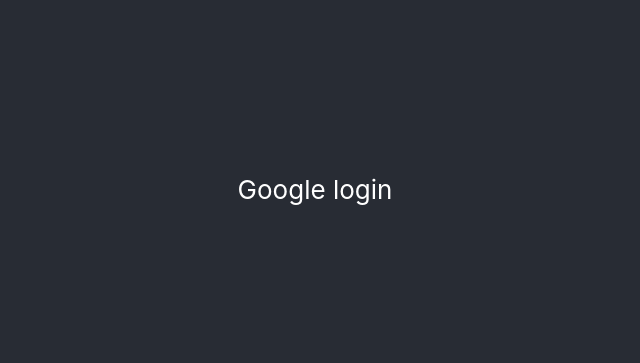
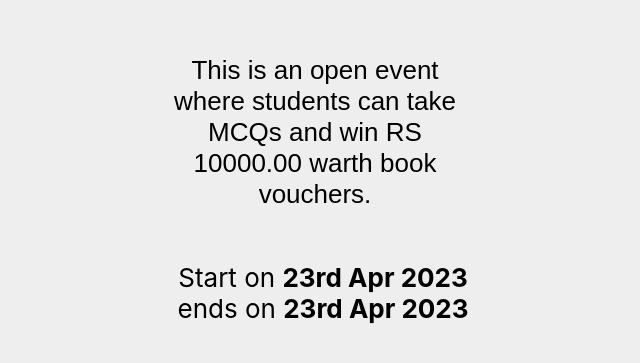
Before and after one commit to DimuthuRoshan/learn-and-win, a React (Create React App) app: page / in a window 1280 px wide. Shown: the part 191-554 px from the top of the page, without its empty margins (325-965 px from the left). Built offline with nearby package versions, Linux system fonts and the light colour scheme; no server answers.

Commit message:
Enhance the google login functionality

```diff
--- a/package.json
+++ b/package.json
@@ -12,9 +12,11 @@
     "@types/react": "^18.2.6",
     "@types/react-dom": "^18.2.4",
     "@types/styled-components": "^5.1.26",
+    "jwt-decode": "^3.1.2",
     "react": "^18.2.0",
     "react-dom": "^18.2.0",
     "react-scripts": "5.0.1",
+    "styled-components": "^5.3.5",
     "typescript": "^4.9.5",
     "web-vitals": "^2.1.4"
   },
--- a/src/App.css
+++ b/src/App.css
@@ -14,7 +14,7 @@
 }
 
 .App-header {
-  background-color: #282c34;
+  background-color: #eeeeee;
   min-height: 100vh;
   display: flex;
   flex-direction: column;
--- /dev/null
+++ b/src/App.styled.components.tsx
@@ -0,0 +1,24 @@
+import styled from "styled-components";
+
+export const EventDescription = styled.p`
+  font-family: Century Gothic, CenturyGothic, AppleGothic, sans-serif;
+  color: black;
+`;
+
+export const EventDetailsContainer = styled.div`
+  width: 25%;
+`;
+
+export const Label = styled.p`
+  color: black;
+  margin-left: 1rem;
+`;
+
+export const EventDtatesSection = styled.div`
+  justify-content: start;
+  display: flex;
+`;
+
+export const LogOutBtn = styled.button`
+
+`;
--- a/src/App.tsx
+++ b/src/App.tsx
@@ -1,24 +1,66 @@
-import React from "react";
+import React, { useState } from "react";
 import "./App.css";
-import { GoogleLogin, GoogleOAuthProvider, googleLogout } from "@react-oauth/google";
+import {
+  EventDescription,
+  EventDetailsContainer,
+  Label,
+  EventDtatesSection,
+  LogOutBtn,
+} from "./App.styled.components";
+import { EVENT_DETAILS, LABLE_TEXT } from "./constant";
+import { GoogleLogin, googleLogout } from "@react-oauth/google";
+import jwtDecode from "jwt-decode";
 
 function App() {
+  const [logedInUser, setLogedInUser] = useState<any>(
+    localStorage.getItem("logedInUser")
+      ? JSON.parse(String(localStorage.getItem("logedInUser")))
+      : null
+  );
+
   console.log("FFFFFFFFFFFF", process.env.REACT_APP_GOOGLE_CLIENT_ID);
+
+  const handleOnSuccess = (credentialResponse: any) => {
+    console.log(credentialResponse);
+    console.log(credentialResponse.credential);
+    localStorage.setItem("logedInUser", JSON.stringify(credentialResponse));
+    setLogedInUser(jwtDecode(credentialResponse.credential));
+  };
+
+  const handleOnError = () => {
+    console.log("Login Failed");
+  };
+
+  const handleOnLogOut = () => {
+    localStorage.removeItem("logedInUser");
+    googleLogout();
+    setLogedInUser(null);
+  };
 
   return (
     <div className="App">
       <header className="App-header">
-        <p>Google login</p>
-        <GoogleOAuthProvider clientId={`${process.env.REACT_APP_GOOGLE_CLIENT_ID}`}>
-          <GoogleLogin
-            onSuccess={(credentialResponse) => {
-              console.log(credentialResponse);
-            }}
-            onError={() => {
-              console.log("Login Failed");
-            }}
-          />
-        </GoogleOAuthProvider>
+        {logedInUser ? (
+          <React.Fragment>
+            <p>{logedInUser.user}</p>
+            <LogOutBtn onClick={handleOnLogOut}>Log Out</LogOutBtn>
+          </React.Fragment>
+        ) : (
+          <React.Fragment>
+            <EventDetailsContainer>
+              <EventDescription>{EVENT_DETAILS}</EventDescription>
+              <EventDtatesSection>
+                <Label>
+                  {`${LABLE_TEXT.eventStartLbl} `}
+                  <strong>23rd Apr 2023 </strong>
+                  {`${LABLE_TEXT.eventEndsLbl} `}
+                  <strong>23rd Apr 2023</strong>
+                </Label>
+              </EventDtatesSection>
+            </EventDetailsContainer>
+            <GoogleLogin onSuccess={handleOnSuccess} onError={handleOnError} />
+          </React.Fragment>
+        )}
       </header>
     </div>
   );
--- /dev/null
+++ b/src/constant.js
@@ -0,0 +1,6 @@
+export const EVENT_DETAILS = 'This is an open event where students can take MCQs and win RS 10000.00 warth book vouchers.'
+
+export const LABLE_TEXT = {
+    eventStartLbl: 'Start on',
+    eventEndsLbl:'ends on'
+}
--- a/src/index.tsx
+++ b/src/index.tsx
@@ -1,16 +1,19 @@
-import React from 'react';
-import ReactDOM from 'react-dom/client';
-import './index.css';
-import App from './App';
-import reportWebVitals from './reportWebVitals';
+import React from "react";
+import ReactDOM from "react-dom/client";
+import "./index.css";
+import App from "./App";
+import reportWebVitals from "./reportWebVitals";
+import { GoogleOAuthProvider } from "@react-oauth/google";
 
 const root = ReactDOM.createRoot(
-  document.getElementById('root') as HTMLElement
+  document.getElementById("root") as HTMLElement
 );
 root.render(
-  <React.StrictMode>
-    <App />
-  </React.StrictMode>
+  <GoogleOAuthProvider clientId={`${process.env.REACT_APP_GOOGLE_CLIENT_ID}`}>
+    <React.StrictMode>
+      <App />
+    </React.StrictMode>
+  </GoogleOAuthProvider>
 );
 
 // If you want to start measuring performance in your app, pass a function
```
Also changed, not shown: 1 other file (tests, documents, lock files or other folders).
